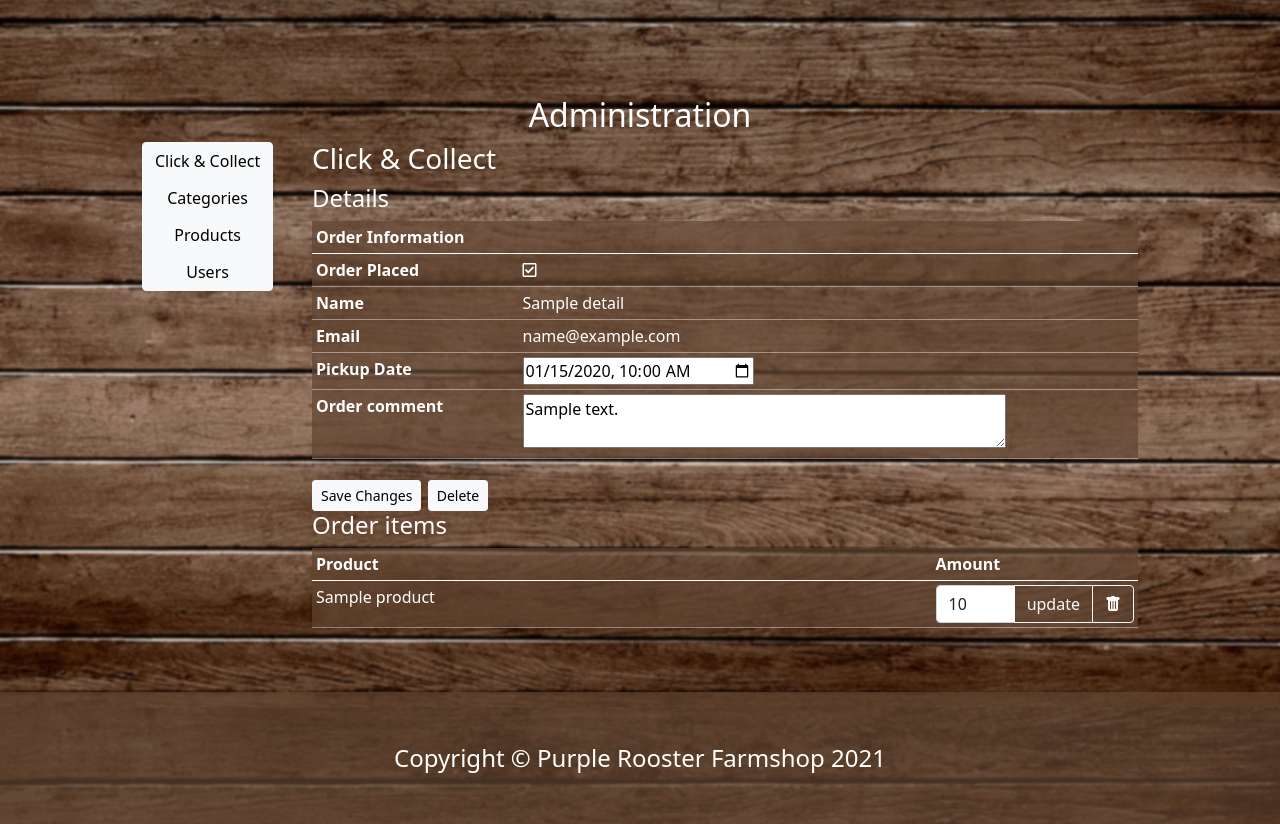
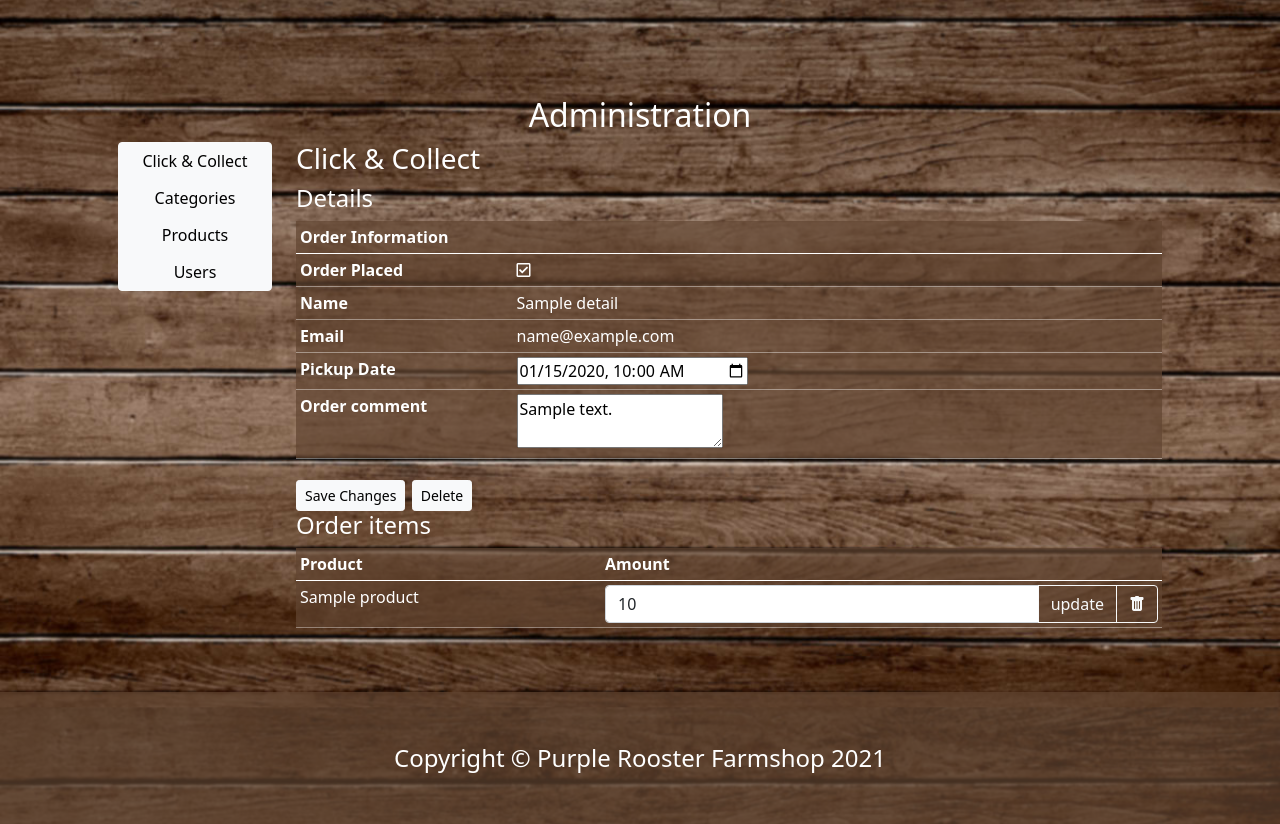
Before and after one commit to malmgrenola/rooster, a Flask app: template templates/admin/collect_details.html in a window 1280 px wide. Shown: the part 146-970 px from the top of the page. Run offline with Flask 2, Linux system fonts and the light colour scheme; the template is opened without the code that fills it: most values are stand-ins (such as "Sample title", 1, 10 or a date in 2020); a database or web service that is not in the repository returns one stand-in record (values such as "Sample title"); some libraries are stand-ins or nearby versions.

Commit message:
fix: style admin

```diff
--- a/templates/admin/admin_base.html
+++ b/templates/admin/admin_base.html
@@ -1,16 +1,18 @@
 {% extends "base.html" %} {% block content %}
-<div class="container px-4 px-lg-5 mt-5">
+<div class="container px-lg-5 mt-lg-5 mt-3">
   <div class="row justify-content-center">
     <div class="col">
-      <div class="container-fluid">
+      <div class="container-fluid p-0 m-0">
         <div class="row justify-content-center">
           <div class="col text-center">
             <h2>Administration</h2>
           </div>
         </div>
         <div class="row">
-          <div class="col">{% include 'admin/navbar.html' %}</div>
-          <div class="col-10">{% block admin_base %} {% endblock %}</div>
+          <div class="col-12 col-lg-2">{% include 'admin/navbar.html' %}</div>
+          <div class="col-12 col-lg-10">
+            {% block admin_base %} {% endblock %}
+          </div>
         </div>
       </div>
     </div>
--- a/templates/admin/collect_details.html
+++ b/templates/admin/collect_details.html
@@ -49,7 +49,6 @@
             id="order_comment"
             name="order_comment"
             rows="2"
-            cols="50"
           >
 {{details.order_comment}}</textarea
           >
@@ -81,7 +80,7 @@
     {% for product in details.products %}
     <tr>
       <td>{{product.name}}</td>
-      <td class="w-25">
+      <td class="">
         <form
           id="form-{{product.id}}"
           method="POST"
--- a/templates/admin/navbar.html
+++ b/templates/admin/navbar.html
@@ -1,5 +1,5 @@
 <div
-  class="btn-group-vertical"
+  class="btn-group-vertical w-100"
   role="group"
   aria-label="Button group with nested dropdown"
 >
```
Also changed, not shown: README.md.
